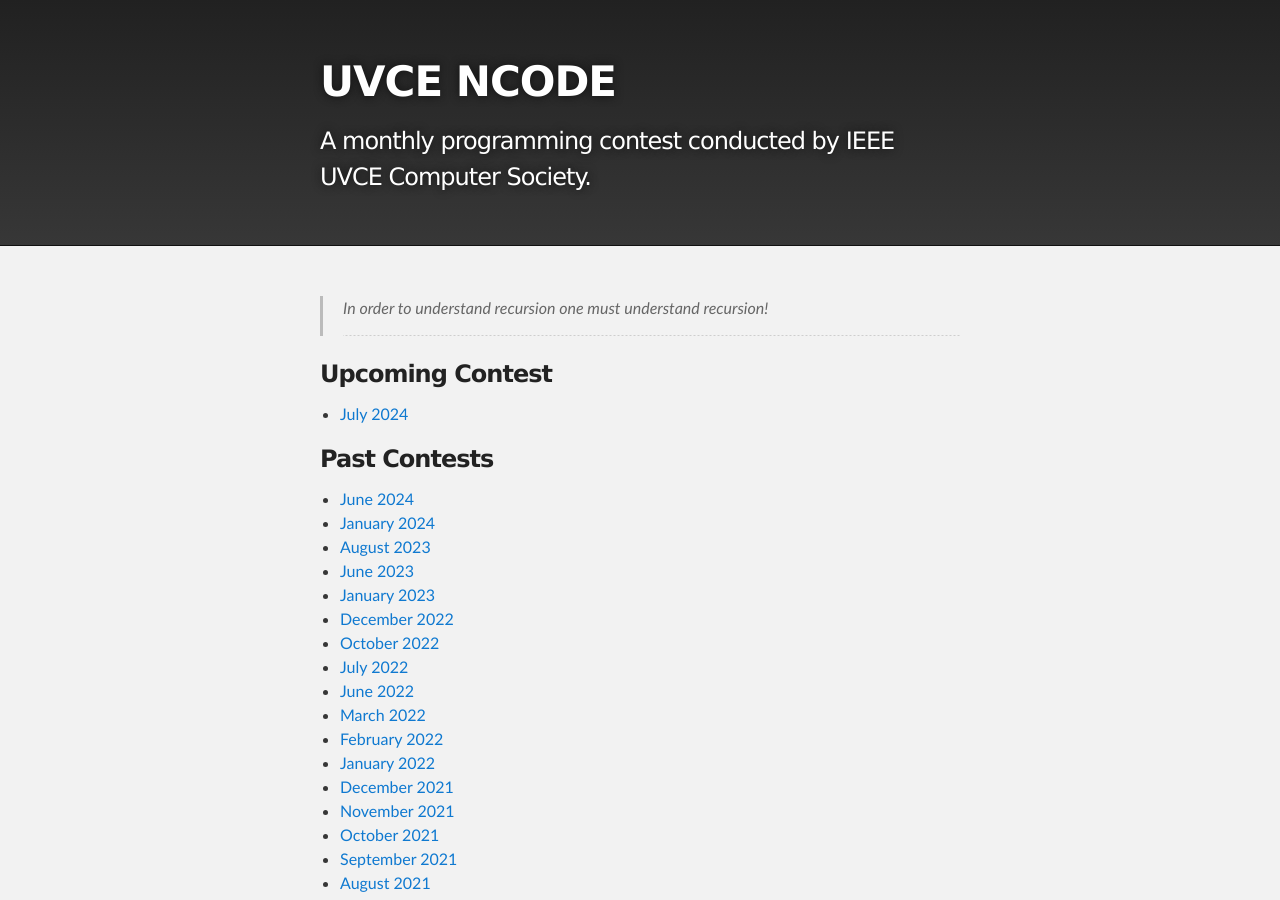
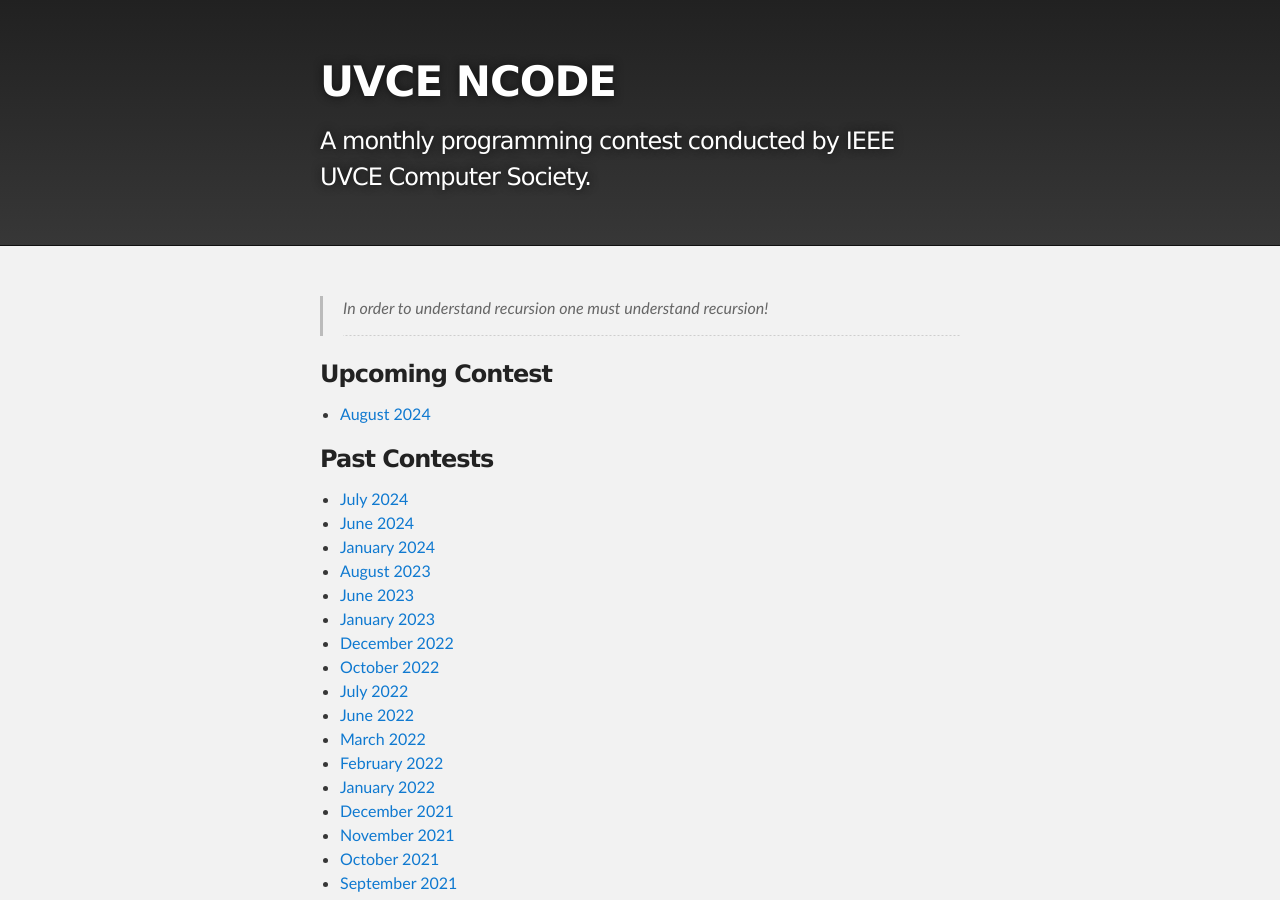
Before and after one commit to ieee-uvce-cs/ncode, a Jekyll site: the page built from index.md, in a window 1280 px wide and 900 px high. Built offline with Jekyll 4.4.1, drawn with Linux system fonts in a browser that asks for light colours.

Commit message:
Update index.md

```diff
--- a/index.md
+++ b/index.md
@@ -6,9 +6,10 @@ layout: default
 * * *
 
 ### Upcoming Contest
-- [July 2024](https://www.hackerrank.com/uvce-ncode-july-2024)
+- [August 2024](https://www.hackerrank.com/uvce-ncode-august-2024)
 
 ### Past Contests
+- [July 2024](https://www.hackerrank.com/uvce-ncode-july-2024)
 - [June 2024](https://www.hackerrank.com/ncode-june-2024)
 - [January 2024](https://www.hackerrank.com/uvce-ncode-january-2024)
 - [August 2023](https://www.hackerrank.com/uvce-ncode-august-2023)
```
